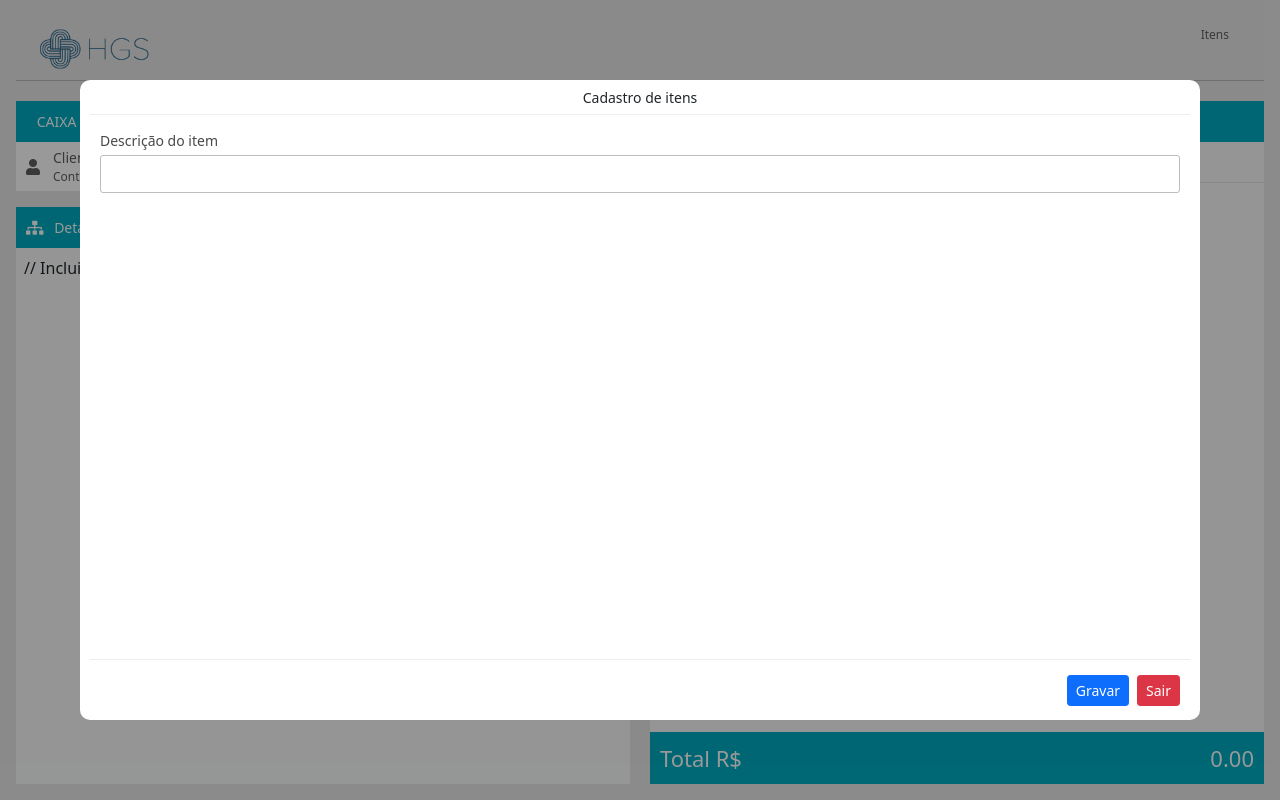
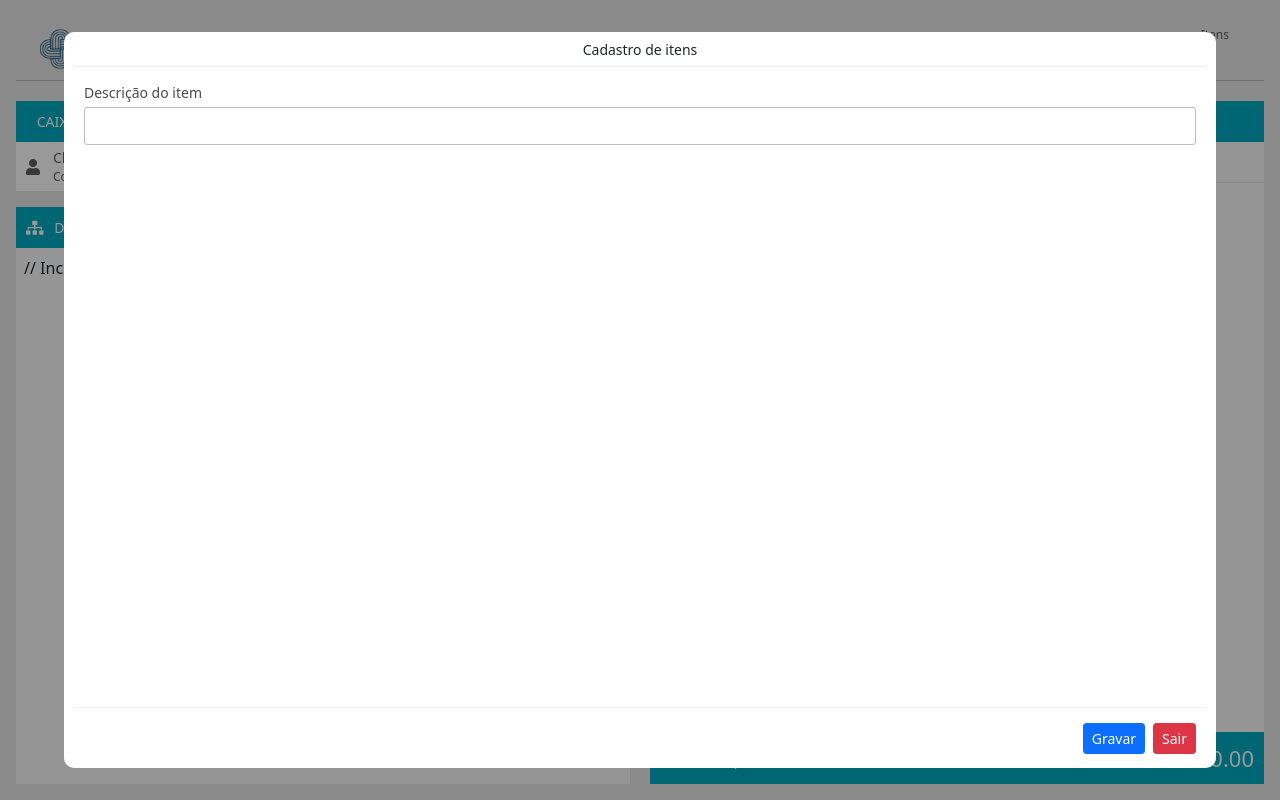
Before and after one commit to hugosilvasbo/pdv.hgs, a Next.js app: page / in a window 1280 px wide. Both pictures are taken after a click on the link "Itens". Built offline with nearby package versions, Linux system fonts and the light colour scheme.

Commit message:
size modal

```diff
--- a/styles/componentes/modal/Modal.module.scss
+++ b/styles/componentes/modal/Modal.module.scss
@@ -8,7 +8,10 @@ $padding: 10px;
 .modal {
   @extend .dflex_row_align_justify_center, .trbl_0;
   background-color: rgba(0, 0, 0, 0.4);
-  padding: 5rem;
+  padding-top: 2rem;
+  padding-bottom: 2rem;
+  padding-left: 4rem;
+  padding-right: 4rem;
   position: fixed;
 
   .modal_content {
--- a/styles/componentes/tabsheet/Tab.module.scss
+++ b/styles/componentes/tabsheet/Tab.module.scss
@@ -9,6 +9,10 @@ $radius: 10px;
   border: $border;
   border-top-left-radius: $radius;
   border-top-right-radius: $radius;
+
+  &:active {
+    background-color: black;
+  }
 
   .btn_tab {
     border: none;
```
